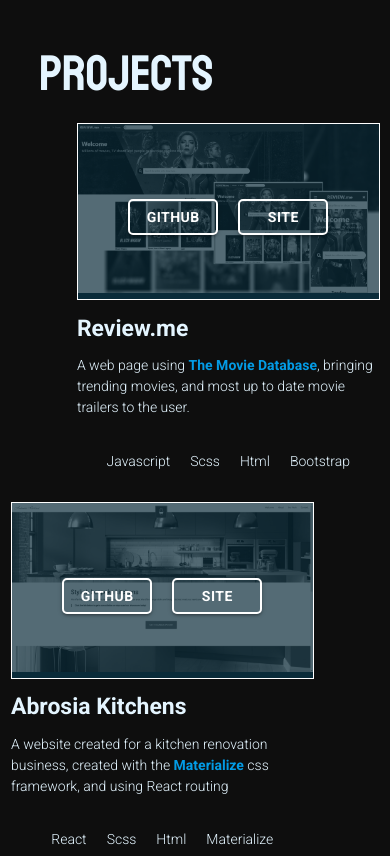
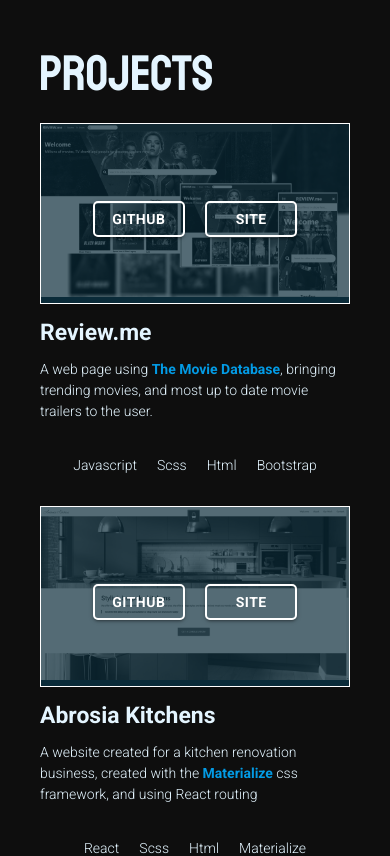
Before and after one commit to PhilwithoneL/philip-fielding-portfolio, a React (Create React App) app: page / in a window 390 px wide. Shown: the part 2460-3316 px from the top of the page. Built offline with nearby package versions, Linux system fonts and the light colour scheme.

Commit message:
Added media queries for the project boxes

```diff
--- a/src/css/main.css
+++ b/src/css/main.css
@@ -1859,6 +1859,22 @@ a {
   height: 50px;
 }
 
+@media only screen and (max-width: 601px) {
+  .project-box-left {
+    margin: 0 8% 0 8%;
+  }
+  .project-box-right {
+    margin: 0 8% 0 8%;
+  }
+  .col-project-left {
+    padding: 0% 0% 0% 0%;
+    overflow-x: hidden;
+  }
+  .col-project-right {
+    padding: 0% 0% 0% 0%;
+  }
+}
+
 @media only screen and (min-width: 700px) {
   .anime-nav {
     display: none;
--- a/src/scss/_media2.scss
+++ b/src/scss/_media2.scss
@@ -1,4 +1,27 @@
 //Navigation
+
+@media only screen and (max-width:601px) {
+
+    .project-box-left {
+        margin:0 8% 0 8%;
+    }
+
+    .project-box-right {
+        margin:0 8% 0 8%;
+    }
+
+    .col-project-left {
+        padding: 0% 0% 0% 0%;
+        overflow-x: hidden;
+    }
+
+    .col-project-right {
+        padding: 0% 0% 0% 0%;
+    }
+
+}
+
+
 
 @media only screen and (min-width:700px) {
     .anime-nav {display:none;}
```
Also changed, not shown: 1 other file (tests, documents, lock files or other folders).
